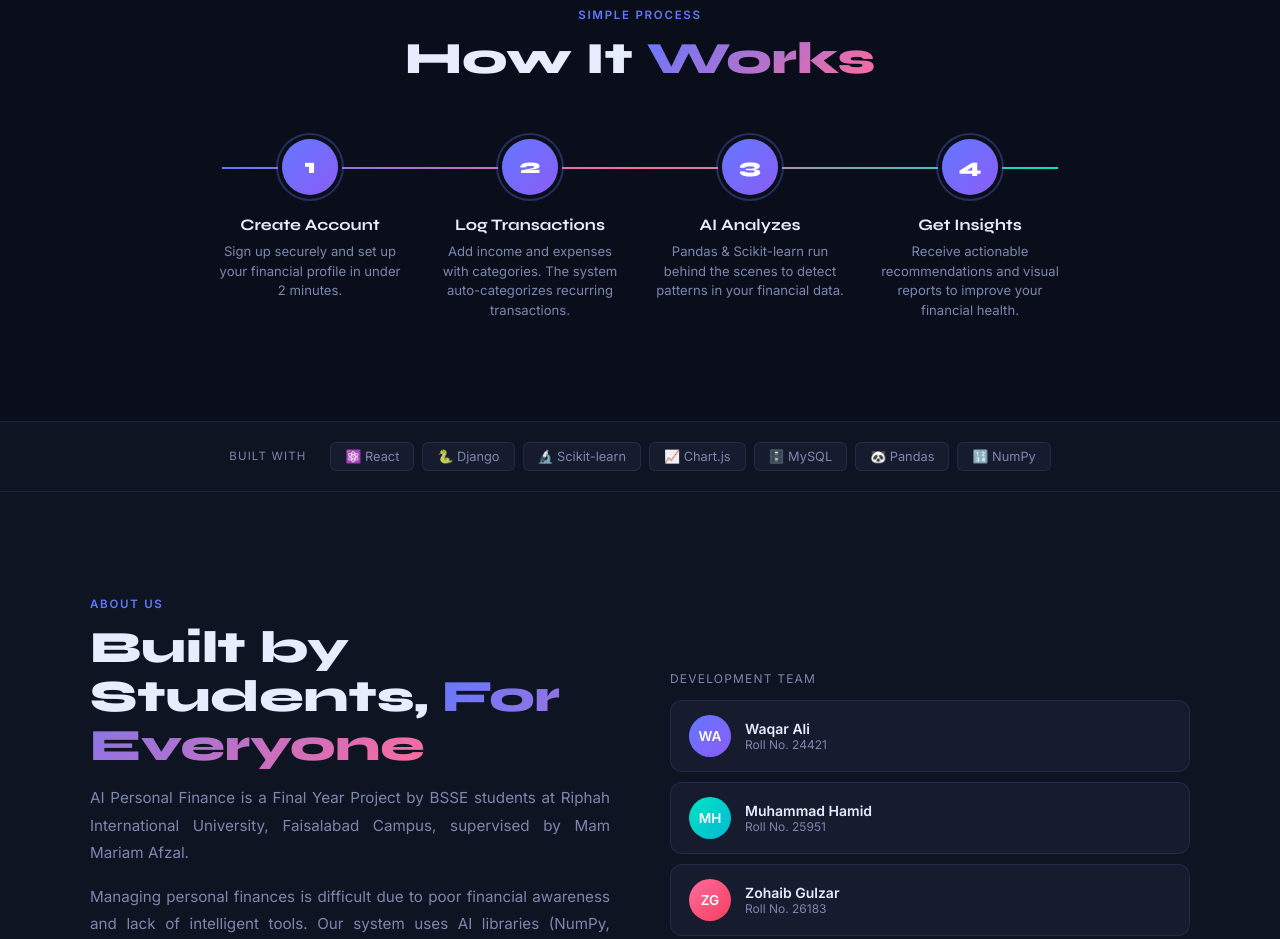
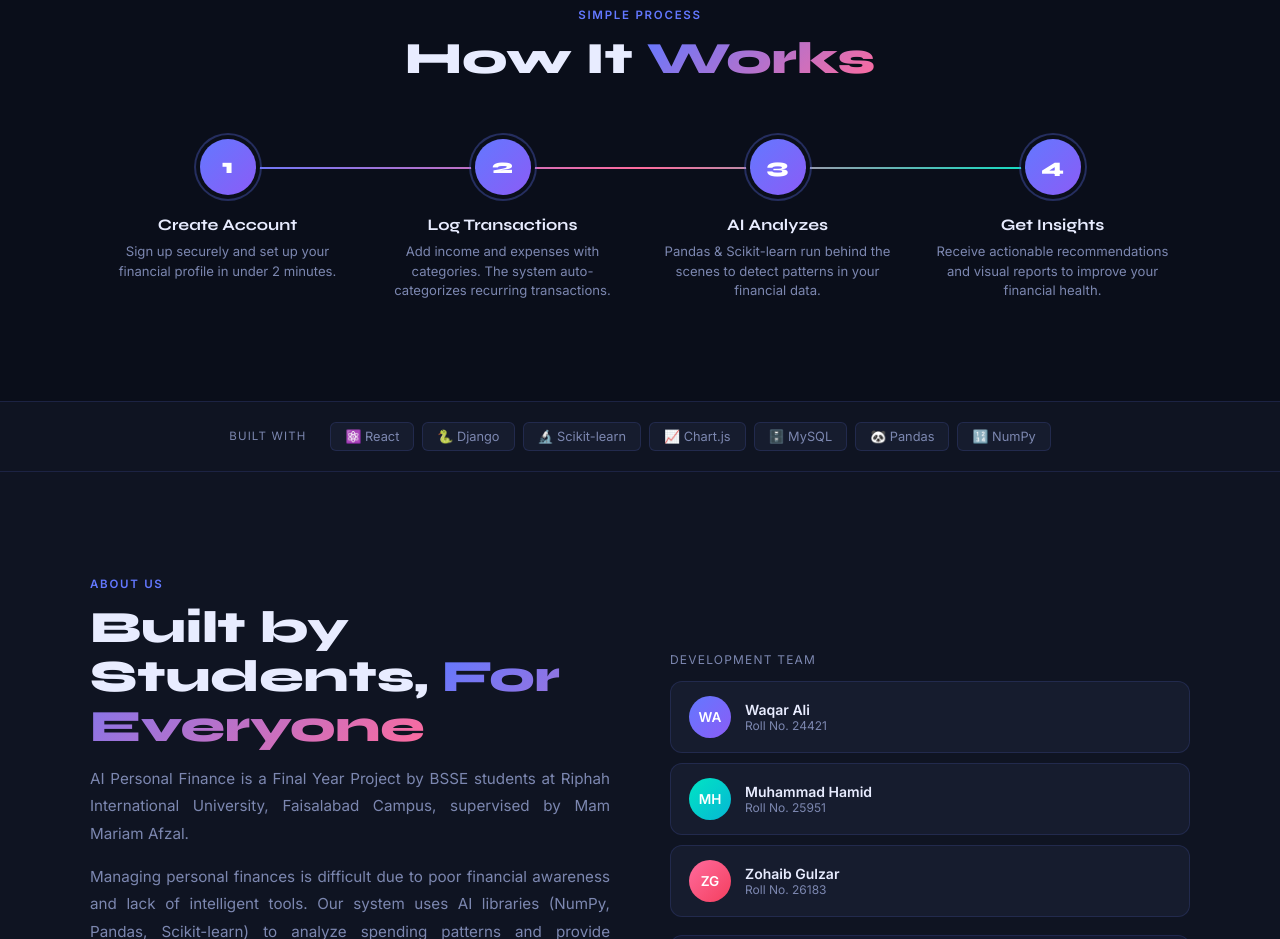
Before and after one commit to Waqar6489/AI-Personal-Finance-deploy, a React app in the folder frontend/: page / in a window 1280 px wide. Shown: the part 1800-2739 px from the top of the page. Built offline with nearby package versions, Linux system fonts and the light colour scheme; no server answers; the HTML template or start-up script is replaced by a standard one.

Commit message:
changing

```diff
--- a/frontend/src/index.css
+++ b/frontend/src/index.css
@@ -442,8 +442,8 @@ section {
 
 .step {
     flex: 1;
-    min-width: 200px;
-    max-width: 220px;
+    min-width: 180px;
+    max-width: 300px;
     display: flex;
     flex-direction: column;
     align-items: center;
```
Also changed, not shown: 1 other file (tests, documents, lock files or other folders).
